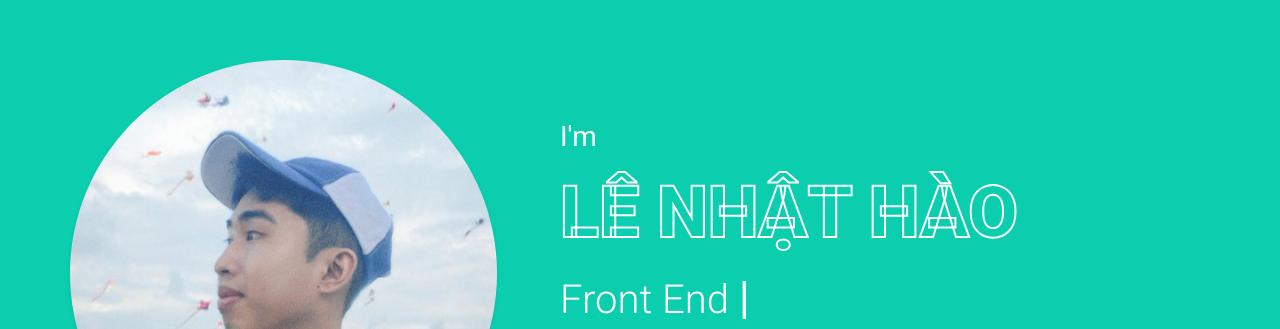
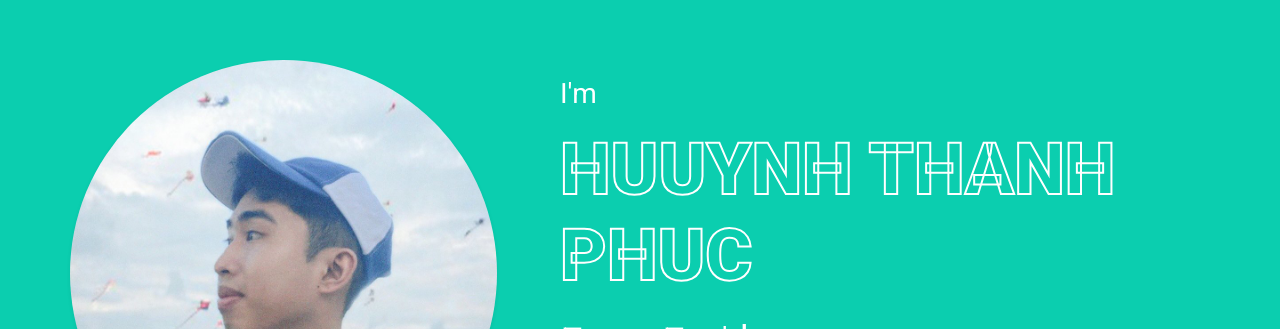
Before and after one commit to phuc-huynhthanh/phuc-huynhthanh.github.io, a plain HTML site: page index.html in a window 1280 px wide. Shown: the part 127-456 px from the top of the page. Drawn offline with nearby package versions, Linux system fonts and the light colour scheme.

Commit message:
updatesrc

```diff
--- a/index.html
+++ b/index.html
@@ -3,7 +3,7 @@
 
 <head>
     <meta charset="utf-8">
-    <title>Lê Nhật Hào</title>
+    <title>Huynh Thanh Phuc</title>
     <meta content="width=device-width, initial-scale=1.0" name="viewport">
     <meta content="Free HTML Templates" name="keywords">
     <meta content="Free HTML Templates" name="description">
@@ -30,7 +30,7 @@
     <!-- Navbar Start -->
     <nav class="navbar fixed-top shadow-sm navbar-expand-lg bg-light navbar-light py-3 py-lg-0 px-lg-5">
         <a href="index.html" class="navbar-brand ml-lg-3">
-            <h1 class="m-0 display-5"><span class="text-primary">Lê Nhật Hào</span></h1>
+            <h1 class="m-0 display-5"><span class="text-primary">Huynh Thanh Phuc</span></h1>
         </a>
         <button type="button" class="navbar-toggler" data-toggle="collapse" data-target="#navbarCollapse">
             <span class="navbar-toggler-icon"></span>
@@ -79,7 +79,7 @@
                 </div>
                 <div class="col-lg-7 text-center text-lg-left">
                     <h3 class="text-white font-weight-normal mb-3">I'm</h3>
-                    <h1 class="display-3 text-uppercase text-primary mb-2" style="-webkit-text-stroke: 2px #ffffff;">Lê Nhật Hào</h1>
+                    <h1 class="display-3 text-uppercase text-primary mb-2" style="-webkit-text-stroke: 2px #ffffff;">Huuynh Thanh Phuc</h1>
                     <h1 class="typed-text-output d-inline font-weight-lighter text-white"></h1>
                     <div class="typed-text d-none">Web Designer, Web Developer, Front End Developer, Apps Designer, Apps Developer</div>
                     <div class="d-flex align-items-center justify-content-center justify-content-lg-start pt-5">
```
